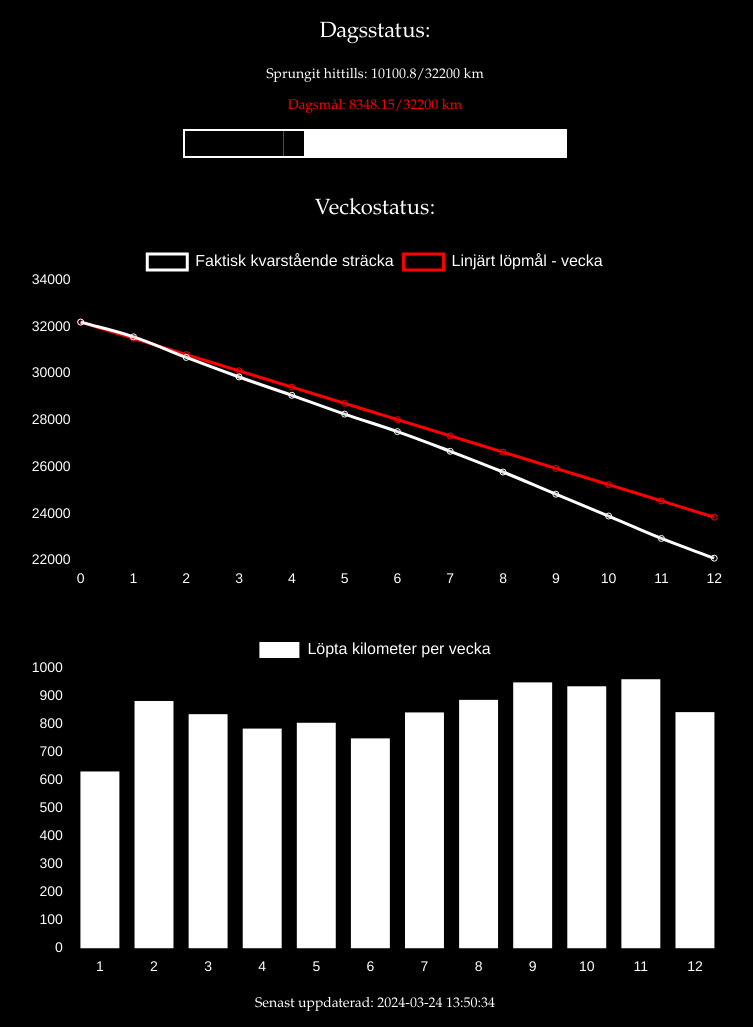
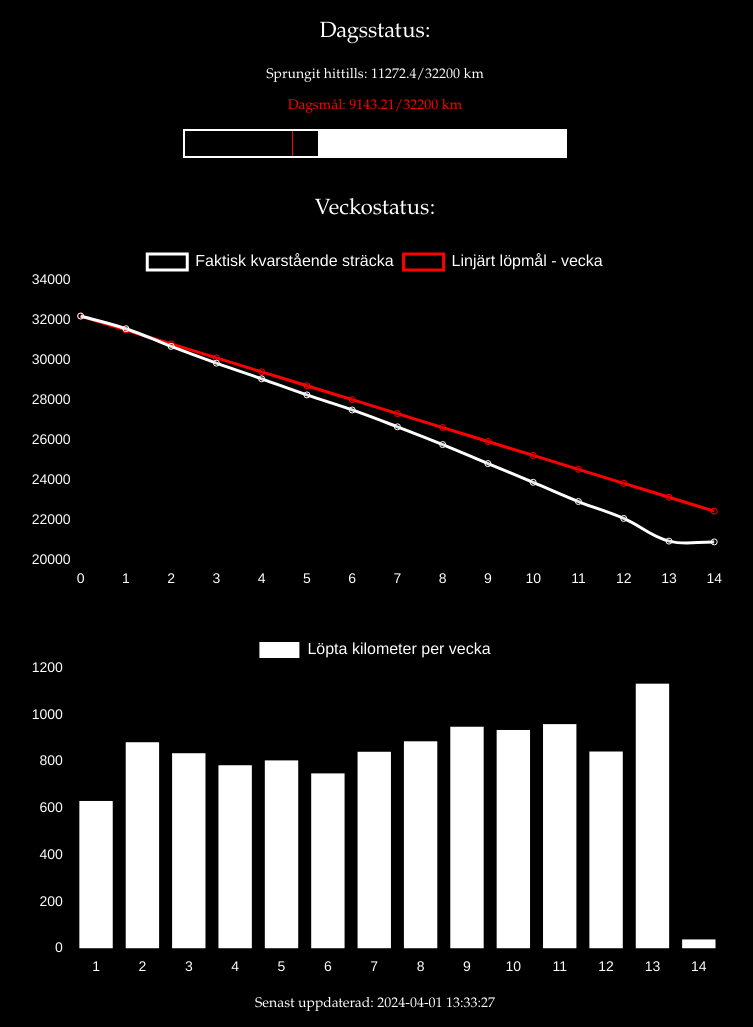
Before and after one commit to pergel4/pergel4.github.io, a plain HTML site: page scullrunners/index.html in a window 1280 px wide. Shown: the part 395-1422 px from the top of the page, without its empty margins (265-1018 px from the left). Drawn offline with nearby package versions, Linux system fonts and the light colour scheme.

Commit message:
update data

```diff
--- a/scullrunners/index.html
+++ b/scullrunners/index.html
@@ -51,12 +51,12 @@ div {text-align: center; font-family:Garamond}
 <img src="swag-skeleton.gif", class="center"/>
 
 <p style="font-size:22px;color:white;"> Dagsstatus: </p>
-<p style="font-size:14px;color:white;"> Sprungit hittills: 10100.8/32200 km </p>
-<p style="font-size:14px;color:red;"> Dagsmål: 8348.15/32200 km </p>
+<p style="font-size:14px;color:white;"> Sprungit hittills: 11272.4/32200 km </p>
+<p style="font-size:14px;color:red;"> Dagsmål: 9143.21/32200 km </p>
 
 <div id="progressStatus">
-  <div id="myProgressBar" style="width:31.37%;"></div>
-  <div class="pctVerticalBar" style="left:25.93%"></div>
+  <div id="myProgressBar" style="width:35.01%;"></div>
+  <div class="pctVerticalBar" style="left:28.4%"></div>
 </div>
 <p class=bottomSpace></p>
 
@@ -71,8 +71,8 @@ div {text-align: center; font-family:Garamond}
 <canvas id="barChart" style="width:75%;max-width:700px"></canvas>
 </div>
 <script>
-const week_nr = ['1', '2', '3', '4', '5', '6', '7', '8', '9', '10', '11', '12'];
-const km_week = [631.1, 882.4, 835.4, 784.0, 804.7, 749.1, 841.6, 886.4, 948.7, 934.8, 959.9, 842.7];
+const week_nr = ['1', '2', '3', '4', '5', '6', '7', '8', '9', '10', '11', '12', '13', '14'];
+const km_week = [631.1, 882.4, 835.4, 784.0, 804.7, 749.1, 841.6, 886.4, 948.7, 934.8, 959.9, 842.7, 1132.9, 38.7];
 new Chart("barChart", {
   type: "bar",
   data: {
@@ -112,9 +112,9 @@ new Chart("barChart", {
     }
   },
 });
-const line_chart_weeks = ['0', '1', '2', '3', '4', '5', '6', '7', '8', '9', '10', '11', '12'];
-const real_tot_week = [32200, 31568.9, 30686.5, 29851.1, 29067.1, 28262.4, 27513.3, 26671.7, 25785.3, 24836.6, 23901.8, 22941.9, 22099.2];
-const goal_tot_week = [32200, 31504.32, 30808.64, 30112.96, 29417.28, 28721.6, 28025.93, 27330.25, 26634.57, 25938.89, 25243.21, 24547.53, 23851.85];
+const line_chart_weeks = ['0', '1', '2', '3', '4', '5', '6', '7', '8', '9', '10', '11', '12', '13', '14'];
+const real_tot_week = [32200, 31568.9, 30686.5, 29851.1, 29067.1, 28262.4, 27513.3, 26671.7, 25785.3, 24836.6, 23901.8, 22941.9, 22099.2, 20966.3, 20927.6];
+const goal_tot_week = [32200, 31504.32, 30808.64, 30112.96, 29417.28, 28721.6, 28025.93, 27330.25, 26634.57, 25938.89, 25243.21, 24547.53, 23851.85, 23156.17, 22460.49];
 new Chart("lineChart", {
   type: "line",
   data: {
@@ -162,7 +162,7 @@ new Chart("lineChart", {
 
 </div>
 
-<p style="font-size:14px;color:white;"> Senast uppdaterad: 2024-03-24 13:50:34</p>
+<p style="font-size:14px;color:white;"> Senast uppdaterad: 2024-04-01 13:33:27</p>
 
 </body>
 </html>
--- a/scullrunners/stats.json
+++ b/scullrunners/stats.json
@@ -1 +1 @@
-{"1": 631.1, "2": 882.4, "3": 835.4, "4": 784.0, "5": 804.7, "6": 749.1, "7": 841.6, "8": 886.4, "9": 948.7, "10": 934.8, "11": 959.9, "12": 842.7}
+{"1": 631.1, "2": 882.4, "3": 835.4, "4": 784.0, "5": 804.7, "6": 749.1, "7": 841.6, "8": 886.4, "9": 948.7, "10": 934.8, "11": 959.9, "12": 842.7, "13": 1132.9, "14": 38.7}
--- a/scullrunners/stats_backup.json
+++ b/scullrunners/stats_backup.json
@@ -1 +1 @@
-{"1": 631.1, "2": 882.4, "3": 835.4, "4": 784.0, "5": 804.7, "6": 749.1, "7": 841.6, "8": 886.4, "9": 948.7, "10": 934.8, "11": 959.9, "12": 842.7}
+{"1": 631.1, "2": 882.4, "3": 835.4, "4": 784.0, "5": 804.7, "6": 749.1, "7": 841.6, "8": 886.4, "9": 948.7, "10": 934.8, "11": 959.9, "12": 842.7, "13": 1132.9, "14": 38.7}
```
